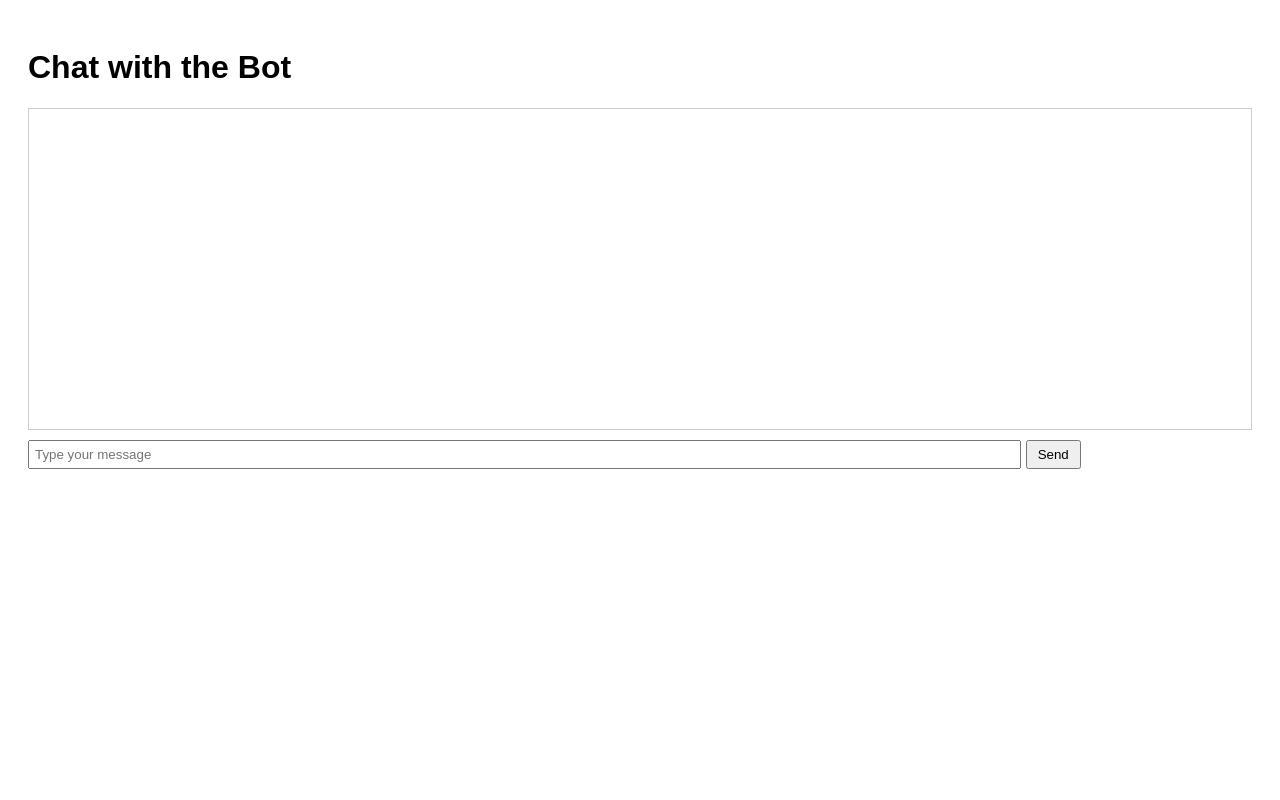
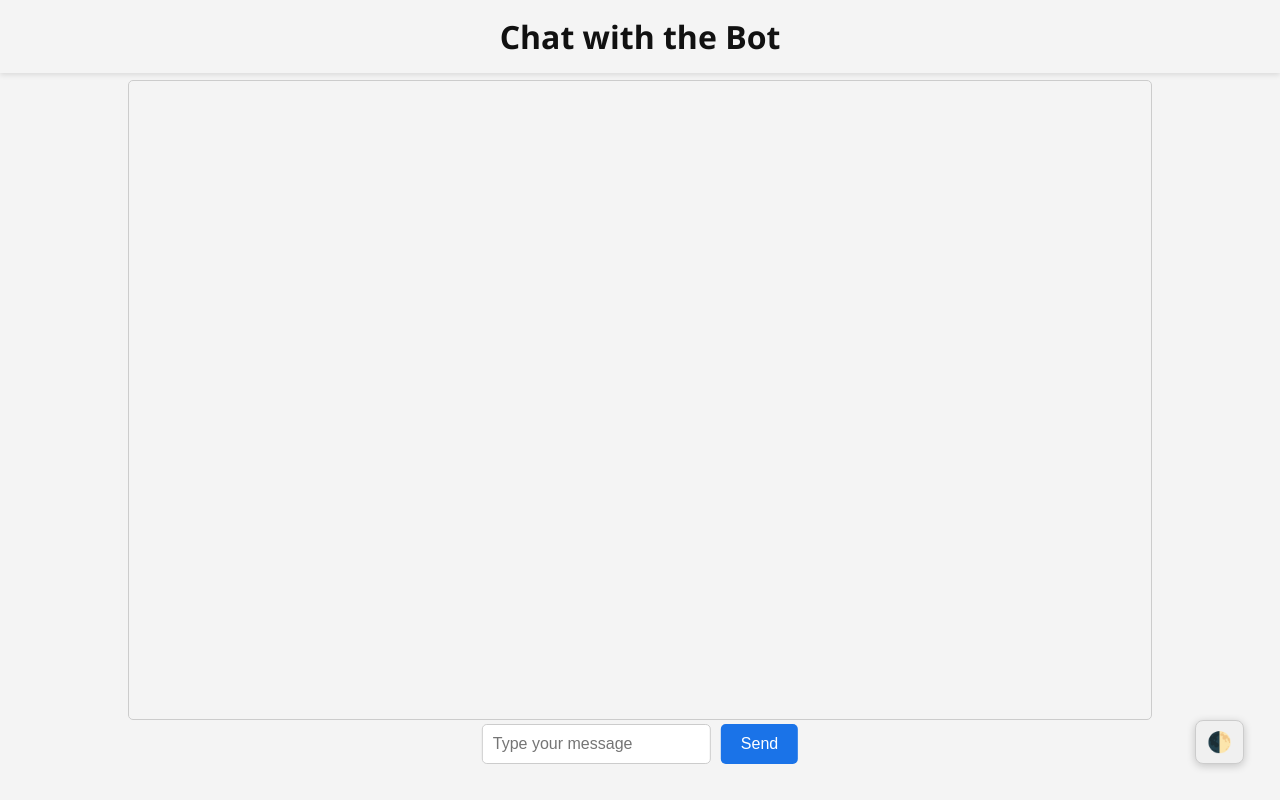
Before and after one commit to NicholasDenholm/Chat_with_Zealot, a Flask app: page / in a window 1280 px wide. Run offline with Flask 3, Linux system fonts and the light colour scheme.

Commit message:
new file:   static/css/chatbox.css 	new file:   static/css/layout.css 	new file:   static/css/placement.css 	new file:   static/css/themes.css 	new file:   static/js/chat.js 	new file:   static/js/themeToggle.js 	modified:   templates/index.html

```diff
--- /dev/null
+++ b/static/css/chatbox.css
@@ -0,0 +1,88 @@
+/* --------- Global Reset & Base Styles --------- */
+* {
+    box-sizing: border-box;
+    margin: 0;
+    padding: 0;
+}
+
+body {
+    font-family: 'Segoe UI', Tahoma, Geneva, Verdana, sans-serif;
+    display: flex;
+
+    justify-content: center;
+    align-items: center;
+
+    min-height: 100vh;
+    padding: 20px;
+    background-color: var(--bg-color);
+    color: var(--text-color);
+    transition: background-color 0.3s, color 0.3s;
+}
+
+/* --------- Chat Container --------- */
+#chatContainer {
+    width: 80%;
+    max-width: 600px;
+    background-color: var(--input-bg);
+    border: 1px solid var(--input-border);
+    border-radius: 8px;
+    padding: 20px;
+    box-shadow: 0 0 15px rgba(0, 0, 0, 0.1);
+}
+
+/* --------- Chat Box --------- */
+#chatBox {
+    width: 80%;
+    height: 80%;
+    overflow-y: auto;
+    margin-bottom: 15px;
+    padding: 10px;
+    border-radius: 5px;
+    border: 1px solid var(--input-border);
+    background-color: var(--bg-color);
+}
+
+/* --------- Messages --------- */
+.message {
+    margin-bottom: 10px;
+    line-height: 1.5;
+}
+
+.user-message {
+    color: var(--user-color);
+}
+
+.bot-message {
+    color: var(--bot-color);
+}
+
+/* --------- Form --------- */
+#chatForm {
+    display: flex;
+    gap: 10px;
+}
+
+#userInput {
+    flex: 1;
+    padding: 10px;
+    font-size: 1rem;
+    border: 1px solid var(--input-border);
+    border-radius: 5px;
+    background-color: var(--input-bg);
+    color: var(--text-color);
+}
+
+button {
+    padding: 10px 20px;
+    font-size: 1rem;
+    border: none;
+    border-radius: 5px;
+    background-color: var(--button-bg);
+    color: var(--button-text);
+    cursor: pointer;
+    transition: background-color 0.3s;
+}
+
+button:hover {
+    background-color: darken(var(--button-bg), 10%);
+}
--- /dev/null
+++ b/static/css/layout.css
@@ -0,0 +1,16 @@
+.app-header {
+  position: fixed;
+  top: 0;
+  left: 0;
+  right: 0;
+  background-color: var(--bg-color);
+  color: var(--text-color);
+  padding: 15px 20px;
+  text-align: center;
+  box-shadow: 0 2px 5px rgba(0, 0, 0, 0.1);
+  z-index: 1000;
+}
+
+body {
+  padding-top: 70px; /* Space for fixed header adjust if needed */
+}
--- /dev/null
+++ b/static/css/placement.css
@@ -0,0 +1,66 @@
+/* placement.css */
+
+.position-corner {
+  position: fixed;
+  z-index: 999;
+}
+
+/* Top Corners */
+.position-corner[data-pos="top-left"] {
+  top: 20px;
+  left: 20px;
+}
+
+.position-corner[data-pos="top-right"] {
+  top: 20px;
+  right: 20px;
+}
+
+/* Bottom Corners */
+.position-corner[data-pos="bottom-left"] {
+  bottom: 20px;
+  left: 20px;
+}
+
+.position-corner[data-pos="bottom-right"] {
+  bottom: 20px;
+  right: 20px;
+}
+
+/* Center Top/Bottom */
+.position-corner[data-pos="top-center"] {
+  top: 20px;
+  left: 50%;
+  transform: translateX(-50%);
+}
+
+.position-corner[data-pos="bottom-center"] {
+  bottom: 20px;
+  left: 50%;
+  transform: translateX(-50%);
+}
+
+/* --------- Edge Safety --------- */
+
+.position-corner[data-pos="center"] {
+  top: 50%;
+  left: 50%;
+  transform: translate(-50%, -50%);
+}
+
+/* Safe margin for large elements like <h1> */
+.position-corner[data-pos^="top"] {
+  margin-top: 1rem;
+}
+
+.position-corner[data-pos^="bottom"] {
+  margin-bottom: 1rem;
+}
+
+.position-corner[data-pos$="left"] {
+  margin-left: 1rem;
+}
+
+.position-corner[data-pos$="right"] {
+  margin-right: 1rem;
+}
--- /dev/null
+++ b/static/css/themes.css
@@ -0,0 +1,59 @@
+/* --------- Theme Variables --------- */
+
+:root {
+    --bg-color: #f4f4f4;
+    --text-color: #111;
+    --user-color: #1a73e8;
+    --bot-color: #34a853;
+    --input-bg: #fff;
+    --input-border: #ccc;
+    --button-bg: #1a73e8;
+    --button-text: #fff;
+}
+
+[data-theme="dark"] {
+    --bg-color: #1e1e1e;
+    --text-color: #f4f4f4;
+    --input-bg: #2c2c2c;
+    --input-border: #444;
+    --button-bg: #3a78ff;
+    --button-text: #fff;
+}
+
+[data-theme="light"] {
+    --bg-color: #f4f4f4;
+    --text-color: #111;
+    --user-color: #1a73e8;
+    --bot-color: #31882d;
+    --input-bg: #fff;
+    --input-border: #ccc;
+    --button-bg: #1a73e8;
+    --button-text: #fff;
+}
+
+/* --------- Theme Toggle Button --------- */
+.theme-toggle-box {
+  position: fixed;
+  bottom: 20px;
+  right: 20px;
+  z-index: 999;
+  background: var(--toggle-bg, #f0f0f0);
+  border: 1px solid #ccc;
+  border-radius: 8px;
+  padding: 5px;
+  box-shadow: 0 2px 8px rgba(0, 0, 0, 0.2);
+}
+
+#themeToggleBtn {
+  background: none;
+  border: none;
+  font-size: 20px;
+  cursor: pointer;
+  padding: 4px 6px;
+  border-radius: 4px;
+  transition: background 0.3s;
+}
+
+#themeToggleBtn:hover {
+  background-color: #ddd;
+}
--- /dev/null
+++ b/static/js/chat.js
@@ -0,0 +1,47 @@
+let chatHistoryIds = null;
+
+const chatBox = document.getElementById('chatBox');
+const form = document.getElementById('chatForm');
+const inputField = document.getElementById('userInput');
+
+// Display a message in the chat box
+function displayMessage(sender, text, className) {
+    chatBox.innerHTML += `<div class="message ${className}"><strong>${sender}:</strong> ${text}</div>`;
+    chatBox.scrollTop = chatBox.scrollHeight;
+}
+
+// Send the message to the backend and get a response
+async function sendMessageToAPI(message, history) {
+    // Use http://127.0.0.1:5000/chat or http://127.0.0.1:5000/chat-stream
+    const response = await fetch('http://127.0.0.1:5000/chat', {
+        method: 'POST',
+        headers: { 'Content-Type': 'application/json' },
+        body: JSON.stringify({ message, chat_history_ids: history })
+    });
+
+    if (!response.ok) throw new Error("Server error");
+
+    return await response.json();
+}
+
+// Handle form submission
+async function handleFormSubmit(event) {
+    event.preventDefault();
+
+    const userInput = inputField.value.trim();
+    if (!userInput) return;
+
+    inputField.value = ""; // Clear the input box
+    displayMessage("You", userInput, "user-message");
+
+    try {
+        const data = await sendMessageToAPI(userInput, chatHistoryIds);
+        displayMessage("Bot", data.response, "bot-message");
+        chatHistoryIds = data.chat_history_ids;
+    } catch (error) {
+        displayMessage("Error", error.message, "bot-message");
+    }
+}
+
+// Attach event listener
+form.addEventListener('submit', handleFormSubmit);
--- /dev/null
+++ b/static/js/themeToggle.js
@@ -0,0 +1,16 @@
+// themeToggle.js
+function toggleTheme() {
+    const current = document.documentElement.getAttribute("data-theme");
+    const next = current === "dark" ? "light" : "dark";
+    document.documentElement.setAttribute("data-theme", next);
+}
+
+// Set default theme
+document.addEventListener("DOMContentLoaded", () => {
+    document.documentElement.setAttribute("data-theme", "light");
+
+    const themeToggleBtn = document.getElementById("themeToggleBtn");
+    if (themeToggleBtn) {
+        themeToggleBtn.addEventListener("click", toggleTheme);
+    }
+});
--- a/templates/index.html
+++ b/templates/index.html
@@ -1,89 +1,41 @@
 <!DOCTYPE html>
-<html lang="en">
+<html lang="en" data-theme="auto">
 <head>
     <meta charset="UTF-8">
     <meta name="viewport" content="width=device-width, initial-scale=1.0">
+    <meta name="author" content="Nicholas Denholm">
     <title>Chatbot</title>
-    <style> /* internal style */
-        body {
-            font-family: Arial, sans-serif; /* Monospace, [Courier New, Lucida Console, Monaco] */
-            padding: 20px;
-        }
-        #chatBox {
-            border: 1px solid #ccc;
-            padding: 10px;
-            height: 300px;
-            overflow-y: auto;
-            margin-bottom: 10px;
-        }
-        #userInput {
-            width: 80%;
-            padding: 5px;
-        }
-        button {
-            padding: 5px 10px;
-        }
-        .message {
-            margin-bottom: 10px;
-        }
-        .user-message {
-            color: blue;
-        }
-        .bot-message {
-            color: green;
-        }
-    </style>
+
+    <!-- chatbox and theme toggle css references -->
+    <link rel="stylesheet" href="{{ url_for('static', filename='css/chatbox.css') }}">
+    <link rel="stylesheet" href="{{ url_for('static', filename='css/themes.css') }}">
+    <link rel="stylesheet" href="{{ url_for('static', filename='css/placement.css') }}">
+    <link rel="stylesheet" href="{{ url_for('static', filename='css/layout.css') }}">
+
 </head>
 <body>
-    <h1>Chat with the Bot</h1>
+    <header class="app-header">
+        <h1>Chat with the Bot</h1>
+    </header>
 
-    <div id="chatBox"></div>
+    <h1 class="position-corner" dat-pos="top-left">Chat with the Bot</h1>
 
-    <form id="chatForm">
+    <div id="chatBox" class="position-corner" data-pos="center"></div>
+
+    <form id="chatForm" class="position-corner" data-pos="bottom-center">
         <input type="text" id="userInput" placeholder="Type your message" required>
         <button type="submit">Send</button>
     </form>
 
-    <script>
-        let chatHistoryIds = null;  // Keep track of the conversation history
+    <div class="theme-toggle-box position-corner" data-pos="bottom-right">
+        <button id="themeToggleBtn" title="Toggle theme">🌓</button>
+    </div>
 
-        const chatBox = document.getElementById('chatBox');
-        const form = document.getElementById('chatForm');
 
-        form.addEventListener('submit', async function(event) {
-            event.preventDefault();
+    <!-- chatbox functions reference -->
+    <script src="{{ url_for('static', filename='js/chat.js') }}"></script>
+    <!-- Load the theme toggle script -->
+    <script src="{{ url_for('static', filename='js/themeToggle.js') }}"></script>
 
-            const userInput = document.getElementById('userInput').value;
-            document.getElementById('userInput').value = ""; // Clear the input box
-
-            // Display user message in the chat box
-            chatBox.innerHTML += `<div class="message user-message"><strong>You:</strong> ${userInput}</div>`;
-            chatBox.scrollTop = chatBox.scrollHeight; // Auto scroll to the latest message
-
-            // Send the user message along with chat history to the Flask API
-            // Use http://127.0.0.1:5000/chat or http://127.0.0.1:5000/chat-stream
-            try {
-                const response = await fetch('http://127.0.0.1:5000/chat', {
-                    method: 'POST',
-                    headers: {
-                        'Content-Type': 'application/json',
-                    },
-                    body: JSON.stringify({ message: userInput, chat_history_ids: chatHistoryIds })
-                });
-
-                const data = await response.json();
-                const botReply = data.response;
-
-                // Display bot's reply in the chat box
-                chatBox.innerHTML += `<div class="message bot-message"><strong>Bot:</strong> ${botReply}</div>`;
-                chatBox.scrollTop = chatBox.scrollHeight; // Auto scroll to the latest message
-
-                // Update chat history
-                chatHistoryIds = data.chat_history_ids;
-            } catch (error) {
-                chatBox.innerHTML += `<div class="message bot-message"><strong>Error:</strong> ${error.message}</div>`;
-            }
-        });
-    </script>
 </body>
 </html>
```
